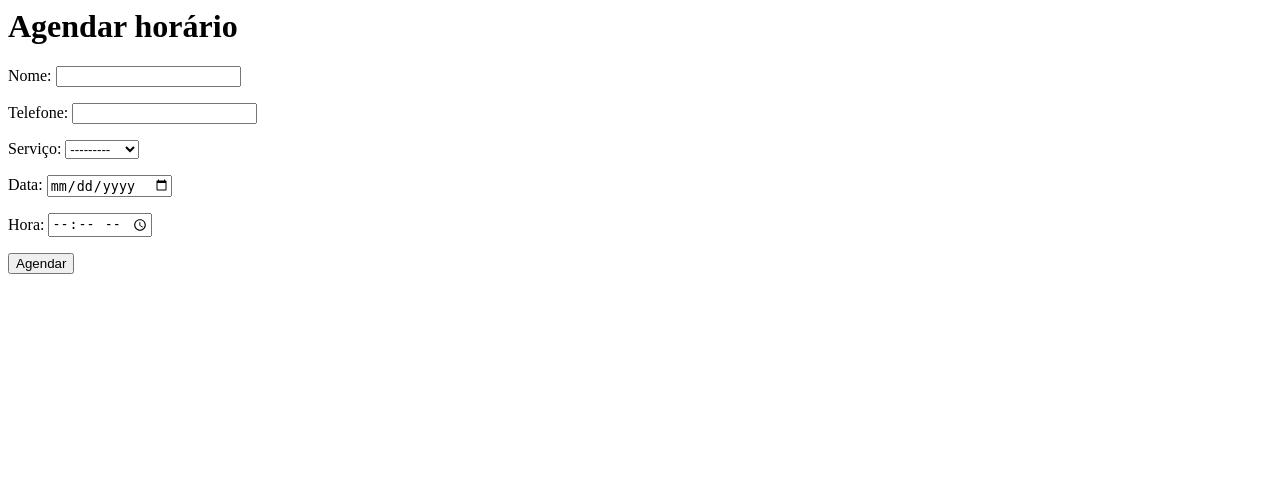
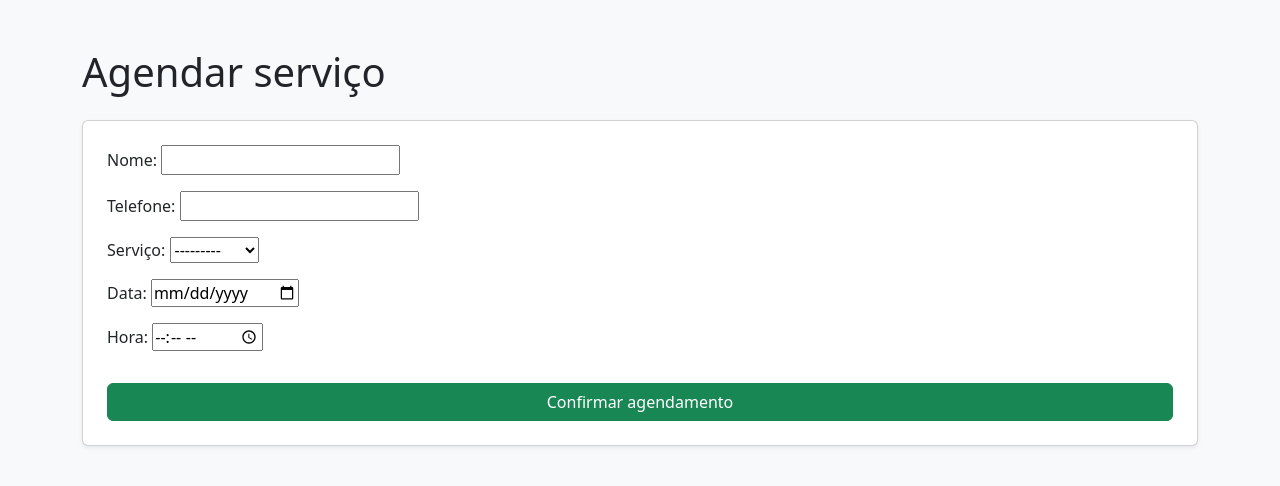
Before and after one commit to YuriFreitas1/Projeto_real_de_agendamento, a Django app: page /agendar/ in a window 1280 px wide. Shown: the top 486 px of the page. Run offline with Django 5.2, Linux system fonts and the light colour scheme; data comes from the database, SQL or seed files in the repository; both versions use the stored data as it was after the commit.

Commit message:
feat: estilização das paginas html e mensagens de sucesso

```diff
--- a/agendamento/settings.py
+++ b/agendamento/settings.py
@@ -60,13 +60,14 @@ ROOT_URLCONF = 'agendamento.urls'
 TEMPLATES = [
     {
         'BACKEND': 'django.template.backends.django.DjangoTemplates',
-        'DIRS': [],
+        'DIRS': [BASE_DIR / 'templates'],
         'APP_DIRS': True,
         'OPTIONS': {
             'context_processors': [
                 'django.template.context_processors.request',
                 'django.contrib.auth.context_processors.auth',
                 'django.contrib.messages.context_processors.messages',
+
             ],
         },
     },
--- a/agendamentos/admin.py
+++ b/agendamentos/admin.py
@@ -1,6 +1,11 @@
 from django.contrib import admin
 from .models import Agendamento
 from .forms import AgendamentoAdminForm
+
+@admin.action(description="Excluir agendamentos selecionados")
+def excluir_agendamentos(modeladmin, request, queryset):
+    queryset.delete()
+
 
 @admin.register(Agendamento)
 class AgendamentosAdmin(admin.ModelAdmin):
@@ -10,3 +15,4 @@ class AgendamentosAdmin(admin.ModelAdmin):
     list_filter = ('status', 'data')
     search_fields = ('cliente__nome', 'servico__nome')
     ordering = ('-data',)
+    actions = ['excluir_agendamentos']
--- a/agendamentos/templates/agendamentos/criar_agendamento.html
+++ b/agendamentos/templates/agendamentos/criar_agendamento.html
@@ -1,8 +1,17 @@
-<h1>Agendar horário</h1>
+{% extends "base.html" %}
 
-<form method="post">
-    {% csrf_token %}
-    {{ form.as_p }}
+{% block title %}Novo agendamento{% endblock %}
 
-    <button type="submit">Agendar</button>
-</form>
+{% block content %}
+    <h1 class="mb-4">Agendar serviço</h1>
+
+    <form method="post" class="card p-4 shadow-sm">
+        {% csrf_token %}
+
+        {{ form.as_p }}
+
+        <button type="submit" class="btn btn-success mt-3">
+            Confirmar agendamento
+        </button>
+    </form>
+{% endblock %}
--- /dev/null
+++ b/agendamentos/templates/base.html
@@ -0,0 +1,27 @@
+<!DOCTYPE html>
+<html lang="pt-br">
+<head>
+    <meta charset="UTF-8">
+    <title>{% block title %}Sistema de Agendamento{% endblock %}</title>
+
+    <!-- Bootstrap -->
+    <link href="https://cdn.jsdelivr.net/npm/bootstrap@5.3.2/dist/css/bootstrap.min.css" rel="stylesheet">
+</head>
+<body class="bg-light">
+
+    <div class="container mt-5">
+
+        <!-- MENSAGENS (GLOBAL) -->
+        {% if messages %}
+            {% for message in messages %}
+                <div class="alert alert-success">
+                    {{ message }}
+                </div>
+            {% endfor %}
+        {% endif %}
+
+        {% block content %}{% endblock %}
+    </div>
+
+</body>
+</html>
--- a/agendamentos/views.py
+++ b/agendamentos/views.py
@@ -1,7 +1,9 @@
+from urllib import request
 from django.shortcuts import render, redirect
 from clientes.models import Cliente
 from .models import Agendamento
 from .forms import AgendamentoPublicoForm
+from django.contrib import messages
 
 
 def criar_agendamento(request):
@@ -20,12 +22,19 @@ def criar_agendamento(request):
                 defaults={'nome': nome}
             )
 
-            Agendamento.objects.create(
+            agendamento = Agendamento.objects.create(
                 cliente=cliente,
                 servico=servico,
                 data=data,
                 hora=hora
             )
+
+            request.session['agendamento_id'] = agendamento.id
+            request.session['cliente_nome'] = cliente.nome
+            request.session['servico_nome'] = servico.nome
+
+
+            messages.success(request, 'Agendamento criado com sucesso!')
 
             return redirect('agendamento_sucesso')
 
@@ -36,4 +45,23 @@ def criar_agendamento(request):
 
 
 def agendamento_sucesso(request):
-    return render(request, 'agendamentos/agendamento_sucesso.html')
+
+    if not request.session.get('agendamento_id'):
+        return redirect('criar_agendamento')
+
+    agendamento_id = request.session.get('agendamento_id')
+    cliente_nome = request.session.get('cliente_nome')
+    servico_nome = request.session.get('servico_nome')
+
+
+    context = {
+        'agendamento_id': agendamento_id,
+        'cliente_nome': cliente_nome,
+        'servico_nome': servico_nome,
+        }
+
+    request.session.pop('agendamento_id', None)
+    request.session.pop('cliente_nome', None)
+    request.session.pop('servico_nome', None)
+
+    return render(request, 'agendamentos/agendamento_sucesso.html',context)
```
Also changed, not shown: agendamentos/templates/agendamentos/agendamento_sucesso.html (+17 -1 lines), clientes/admin.py (line endings or trailing spaces), db.sqlite3.
